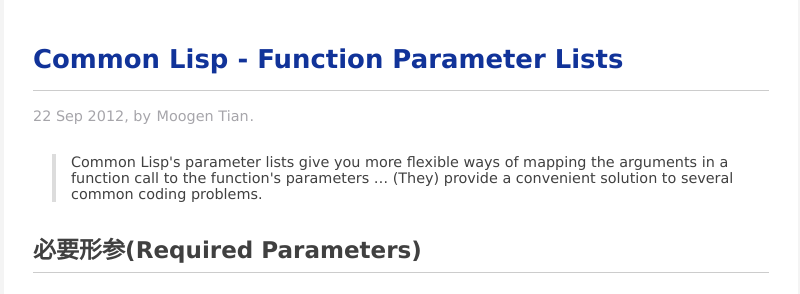
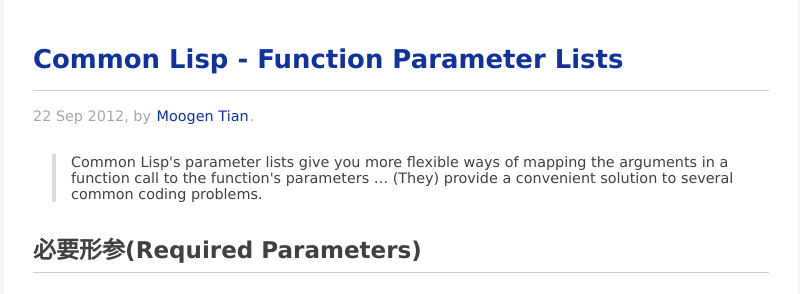
Before and after one commit to galeo/blog.galeo.me, a Jekyll site: the page built from _posts/2012-09-22-common-lisp-function-parameter-lists.html, in a window 1280 px wide. Shown: the part 273-567 px from the top of the page, without its empty margins (239-1039 px from the left). Built offline with Jekyll 4.4.1, drawn with Linux system fonts in a browser that asks for light colours; Markdown is read by kramdown in place of the engine named in the settings; comment, search, counter and statistics services are not loaded.

Commit message:
css-style: use blue color for a.author in .post-date

```diff
--- a/static/css/blog-galeo-me.css
+++ b/static/css/blog-galeo-me.css
@@ -170,6 +170,10 @@
 
 div.post span.post-date a {
   color: #a6a5aa;
+}
+
+div.post span.post-date a.author {
+  color: #139;
 }
 
 div.post .series {
```
